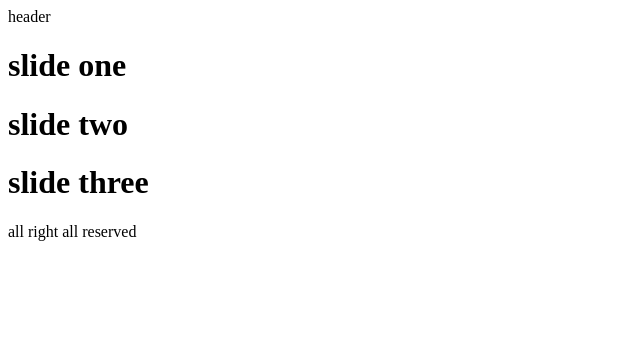
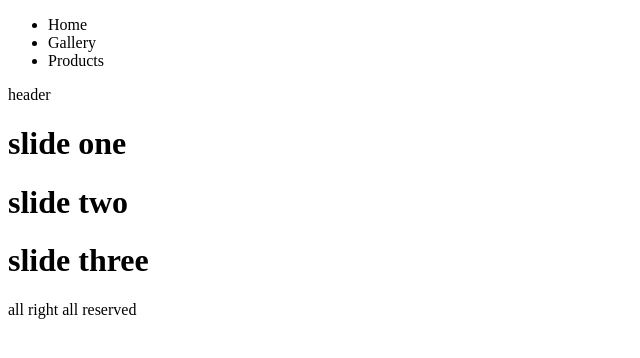
Before and after one commit to mohammadnaqdi/git-project---Copy, a plain HTML site: page index.html in a window 1280 px wide. Shown: the whole page, without its empty margins (0-640 px from the left). Drawn offline with Linux system fonts and the light colour scheme.

Commit message:
Navigation bar

```diff
--- a/index.html
+++ b/index.html
@@ -7,6 +7,13 @@
   <title>Document</title>
 </head>
 <body>
+  <nav>
+    <ul>
+      <li>Home</li>
+      <li>Gallery</li>
+      <li>Products</li>
+    </ul>
+  </nav>
   <header>
     header
   </header>
```
